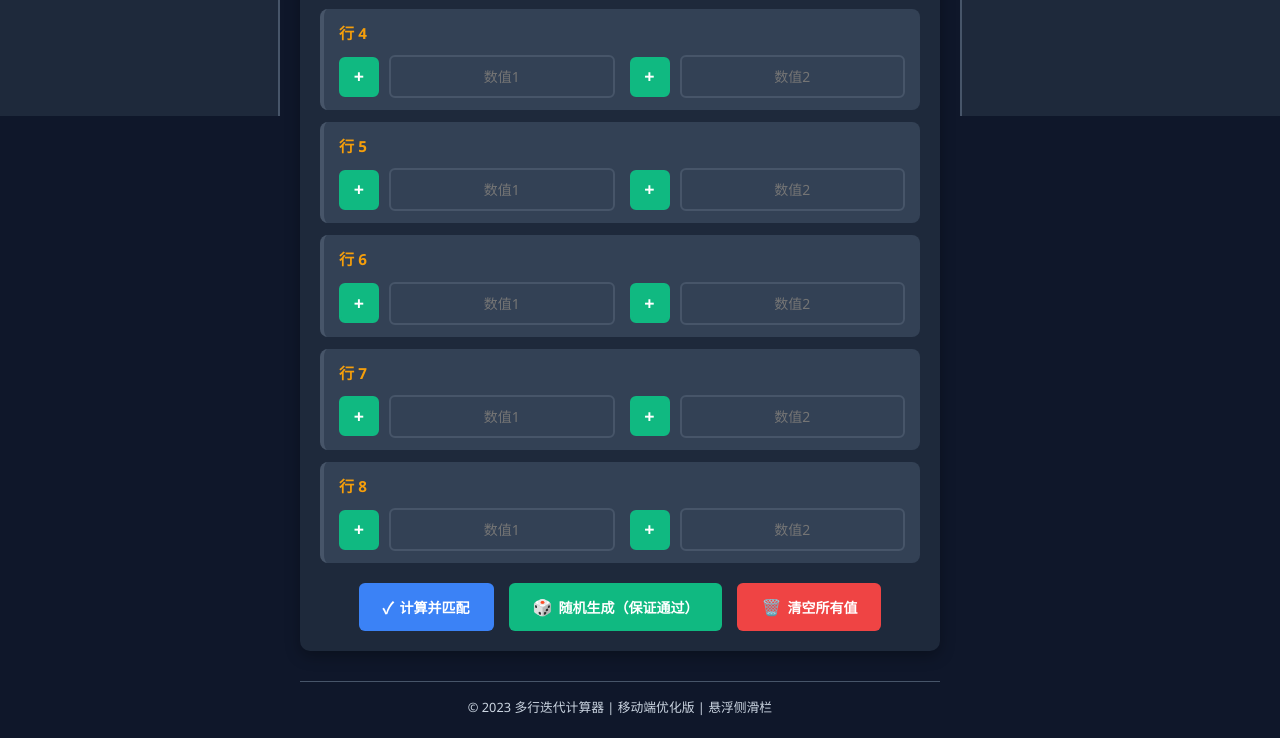
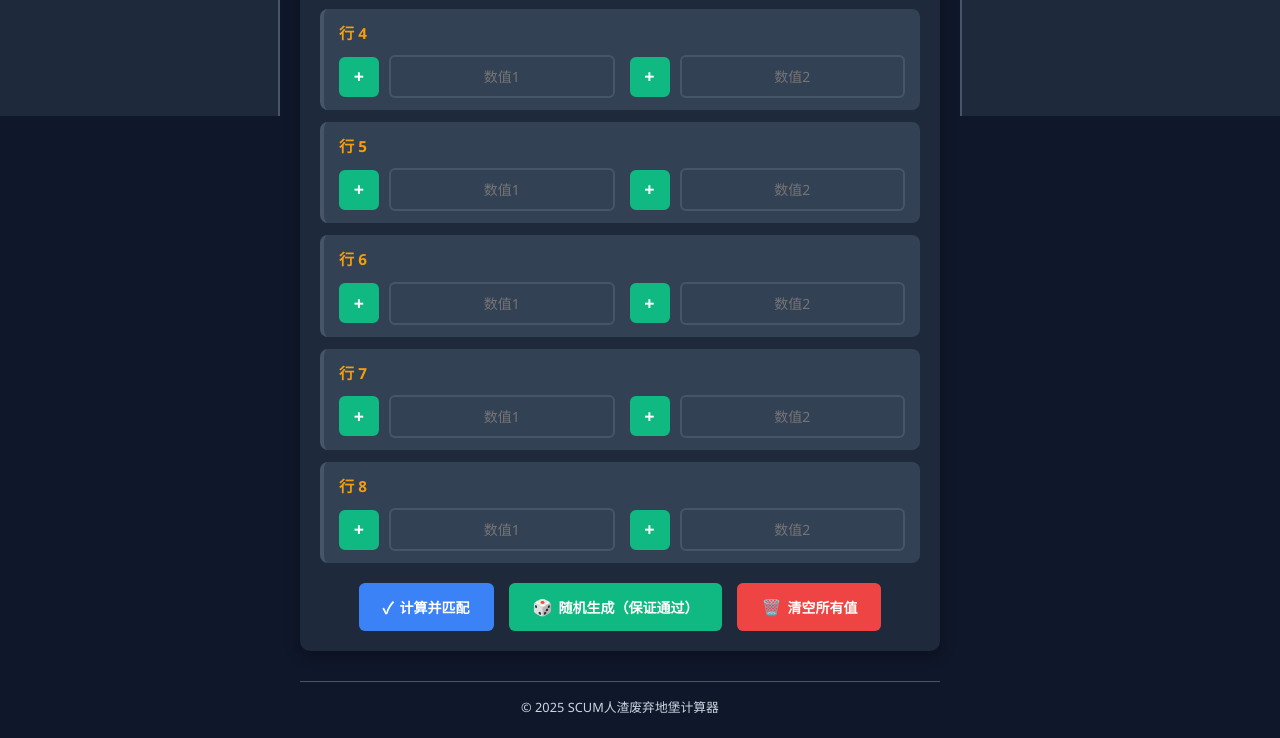
Before and after one commit to zhacai-311/SCUMTools, a plain HTML site: page index.html in a window 1280 px wide. Shown: the part 684-1422 px from the top of the page. Drawn offline with Linux system fonts and the light colour scheme.

Commit message:
修改脚部

```diff
--- a/index.html
+++ b/index.html
@@ -1104,7 +1104,7 @@
             </main>
 
             <footer>
-                <p>© 2023 多行迭代计算器 | 移动端优化版 | 悬浮侧滑栏</p>
+                <p>© 2025 SCUM人渣废弃地堡计算器</p>
             </footer>
         </div>
     </div>
```
